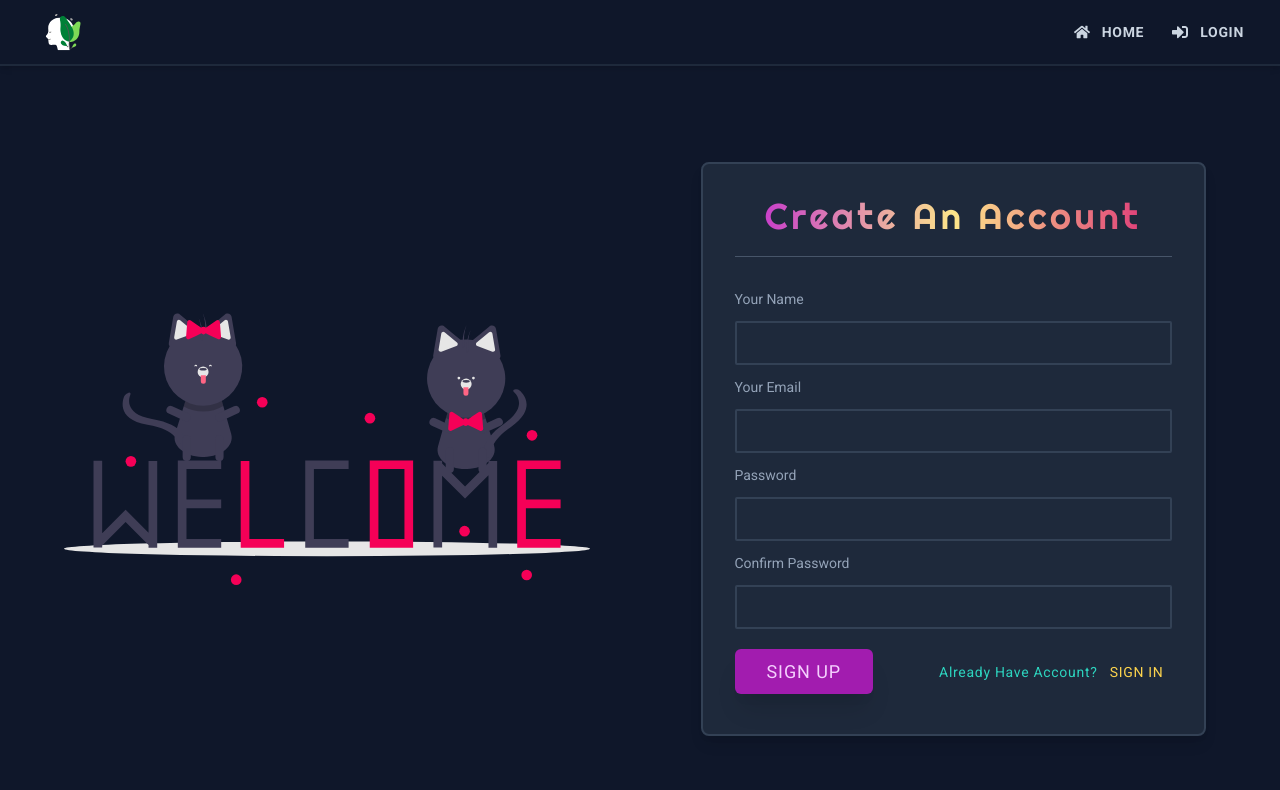
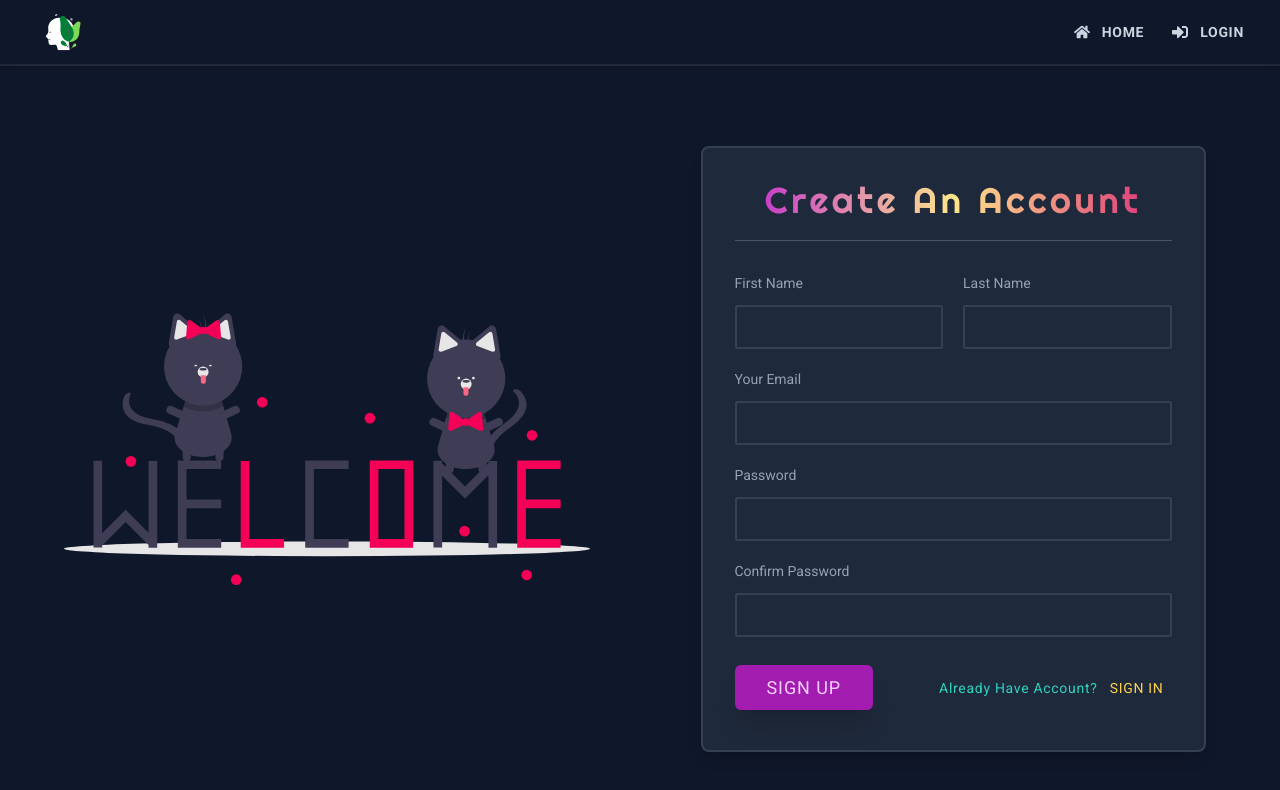
Before and after one commit to touhidulshawan/mental-helper, a Next.js app: page /signup in a window 1280 px wide. Shown: the top 790 px of the page. Built offline with nearby package versions, Linux system fonts and the light colour scheme; no server answers.

Commit message:
add form validation into signup form

```diff
--- a/package.json
+++ b/package.json
@@ -9,6 +9,7 @@
     "lint": "next lint"
   },
   "dependencies": {
+    "@hookform/resolvers": "^2.8.3",
     "firebase": "^9.2.0",
     "firebase-admin": "^10.0.0",
     "next": "11.1.2",
@@ -16,7 +17,8 @@
     "react": "17.0.2",
     "react-dom": "17.0.2",
     "react-firebase-hooks": "^4.0.0",
-    "react-firebaseui": "^5.0.2"
+    "react-hook-form": "^7.18.1",
+    "yup": "^0.32.11"
   },
   "devDependencies": {
     "autoprefixer": "latest",
--- a/pages/signup.jsx
+++ b/pages/signup.jsx
@@ -1,34 +1,48 @@
-import { useState } from "react";
+import { useEffect } from "react";
 import Layout from "../components/Layout";
 import SignupImage from "../components/images/SignupImage";
 import Link from "next/link";
+import { useForm } from "react-hook-form";
+import { yupResolver } from "@hookform/resolvers/yup";
+import { registrationSchema } from "../schema/FormSchema";
 import { useAuth } from "../context/AuthContext";
 
 const SignUp = () => {
-  const [name, setName] = useState("");
-  const [email, setEmail] = useState("");
-  const [password, setPassword] = useState("");
-  const [confirmPassword, setConfirmPassword] = useState("");
-  const [error, setError] = useState("");
-
   const { signup } = useAuth();
 
-  const handleSubmit = (evt) => {
-    evt.preventDefault();
+  const defaultValues = {
+    firstName: "",
+    lastName: "",
+    email: "",
+    password: "",
+    confirmPassword: "",
+  };
+  const {
+    register,
+    handleSubmit,
+    reset,
+    formState: { isSubmitSuccessful, errors },
+  } = useForm({
+    resolver: yupResolver(registrationSchema),
+  });
 
-    if (password !== confirmPassword) {
-      return setError("Password does not match");
+  const submitForm = (data) => {
+    console.log(data);
+    // if (password !== confirmPassword) {
+    //   return setError("Password does not match");
+    // }
+    // try {
+    //   signup(email, password);
+    // } catch (error) {
+    //   console.log(error);
+    // }
+  };
+
+  useEffect(() => {
+    if (isSubmitSuccessful) {
+      reset({ defaultValues });
     }
-    try {
-      signup(email, password);
-    } catch (error) {
-      console.log(error);
-    }
-    setName("");
-    setEmail("");
-    setPassword("");
-    setConfirmPassword("");
-  };
+  }, [isSubmitSuccessful, defaultValues, reset]);
 
   return (
     <Layout title="Sign Up">
@@ -40,19 +54,39 @@ const SignUp = () => {
           <h2 className="text-center text-4xl tracking-widest mb-8 capitalize border-b border-bluegray-600 pb-5 text-transparent bg-clip-text bg-gradient-to-r from-fuchsia-600 via-yellow-200 bg-pink-600 font-righteous ">
             Create an Account
           </h2>
-          <form className="w-12/12" onSubmit={handleSubmit}>
+          <form className="w-12/12" onSubmit={handleSubmit(submitForm)}>
+            <div className="grid grid-cols-2 gap-5">
               <div className="flex flex-col items-start justify-center">
-              <label htmlFor="name" className="text-sm text-bluegray-400">
-                Your Name
+                <label
+                  htmlFor="firstName"
+                  className="text-sm text-bluegray-400"
+                >
+                  First Name
                 </label>
                 <input
                   className="my-3 py-2 px-3 block w-full bg-bluegray-800 border-2 border-bluegray-700 rounded-sm focus:outline-sky focus:border-transparent"
                   type="text"
-                name="personName"
-                id="name"
-                value={name}
-                onChange={(evt) => setName(evt.target.value)}
+                  id="firstName"
+                  {...register("firstName")}
                 />
+                <small className="text-red-500 py-1">
+                  {errors.firstName?.message}
+                </small>
+              </div>
+              <div className="flex flex-col items-start justify-center">
+                <label htmlFor="lastName" className="text-sm text-bluegray-400">
+                  Last Name
+                </label>
+                <input
+                  className="my-3 py-2 px-3 block w-full bg-bluegray-800 border-2 border-bluegray-700 rounded-sm focus:outline-sky focus:border-transparent"
+                  type="text"
+                  {...register("lastName")}
+                  id="lastName"
+                />
+                <small className="text-red-500 py-1">
+                  {errors.lastName?.message}
+                </small>
+              </div>
             </div>
             <div className="flex flex-col items-start justify-center">
               <label htmlFor="email" className="text-sm text-bluegray-400">
@@ -60,12 +94,12 @@ const SignUp = () => {
               </label>
               <input
                 className="my-3 py-2 px-3 block bg-bluegray-800 border-2 border-bluegray-700 rounded-sm w-full focus:outline-sky focus:border-transparent"
-                type="email"
-                name="username"
-                id="username"
-                value={email}
-                onChange={(evt) => setEmail(evt.target.value)}
+                {...register("email")}
+                id="email"
               />
+              <small className="text-red-500 py-1">
+                {errors.email?.message}
+              </small>
             </div>
             <div className="flex flex-col items-start justify-center">
               <label htmlFor="password" className="text-sm text-bluegray-400">
@@ -74,15 +108,16 @@ const SignUp = () => {
               <input
                 className="my-3 py-2 px-3 block bg-bluegray-800 border-2 border-bluegray-700 rounded-sm w-full focus:outline-sky focus:border-transparent"
                 type="password"
-                name="userpassword"
-                id="userpassword"
-                value={password}
-                onChange={(evt) => setPassword(evt.target.value)}
+                id="password"
+                {...register("password")}
               />
+              <small className="text-red-500 py-1">
+                {errors.password?.message}
+              </small>
             </div>
             <div className="flex flex-col items-start justify-center">
               <label
-                htmlFor="againpassword"
+                htmlFor="confirmPassword"
                 className="text-sm text-bluegray-400"
               >
                 Confirm Password
@@ -90,11 +125,12 @@ const SignUp = () => {
               <input
                 className="my-3 py-2 px-3 block bg-bluegray-800 border-2 border-bluegray-700 rounded-sm w-full focus:outline-sky focus:border-transparent"
                 type="password"
-                name="againuserpassword"
-                id="againuserpassword"
-                value={confirmPassword}
-                onChange={(evt) => setConfirmPassword(evt.target.value)}
+                id="confirmPassword"
+                {...register("confirmPassword")}
               />
+              <small className="text-red-500 py-1">
+                {errors.confirmPassword && "Password should match!"}
+              </small>
             </div>
 
             <div className="flex justify-between items-center">
--- /dev/null
+++ b/schema/FormSchema.js
@@ -0,0 +1,9 @@
+import * as yup from "yup";
+
+export const registrationSchema = yup.object().shape({
+  firstName: yup.string().required("First name is required"),
+  lastName: yup.string().required("Last name is required"),
+  email: yup.string().email().required("Give a valid email address"),
+  password: yup.string().min(8).max(16).required(),
+  confirmPassword: yup.string().oneOf([yup.ref("password"), null]),
+});
```
Also changed, not shown: 1 other file (tests, documents, lock files or other folders). Lines whose indentation alone changed are shown as unchanged.
